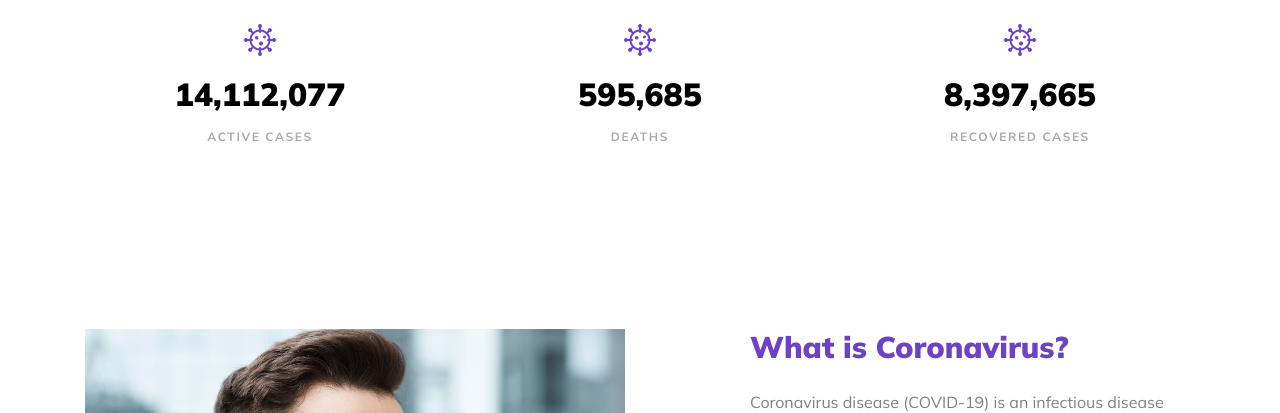
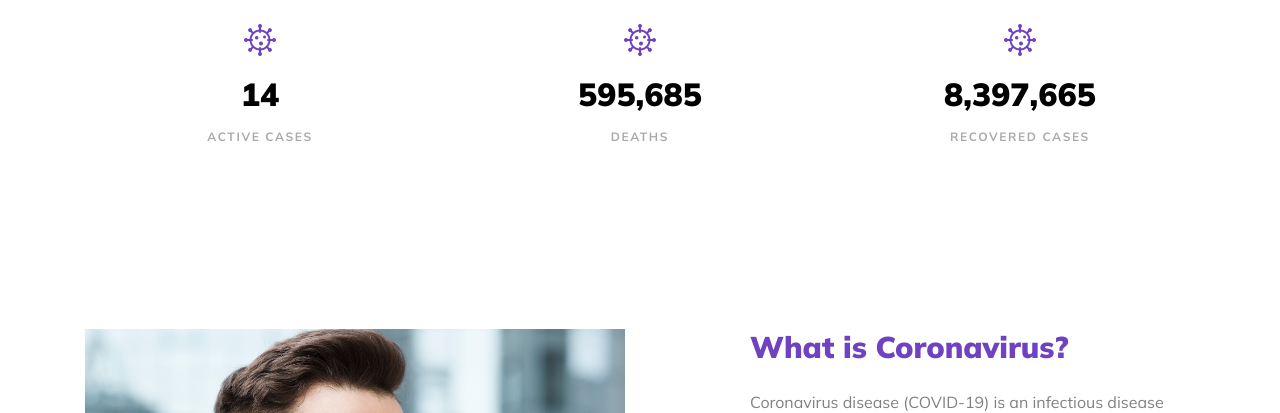
Before and after one commit to KhushiSavarn/CoVac.github.io, a plain HTML site: page index.html in a window 1280 px wide. Shown: the part 687-1100 px from the top of the page. Drawn offline with Linux system fonts and the light colour scheme; files whose address does not match are found by name.

Commit message:
Update index.html

```diff
--- a/index.html
+++ b/index.html
@@ -120,7 +120,7 @@
               <span class="icon text-primary">
                 <span class="flaticon-virus"></span>
               </span>
-              <strong class="d-block number">14,112,077</strong>
+              <strong class="d-block number">14</strong>
               <span class="label">Active Cases</span>
             </div>
           </div>
```
